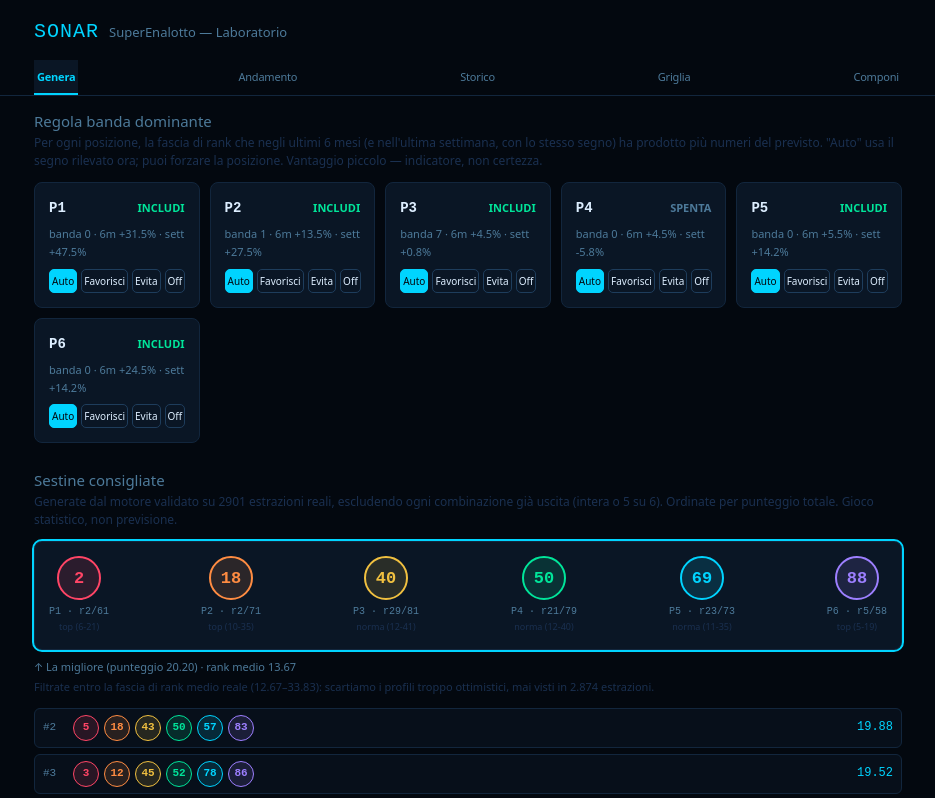
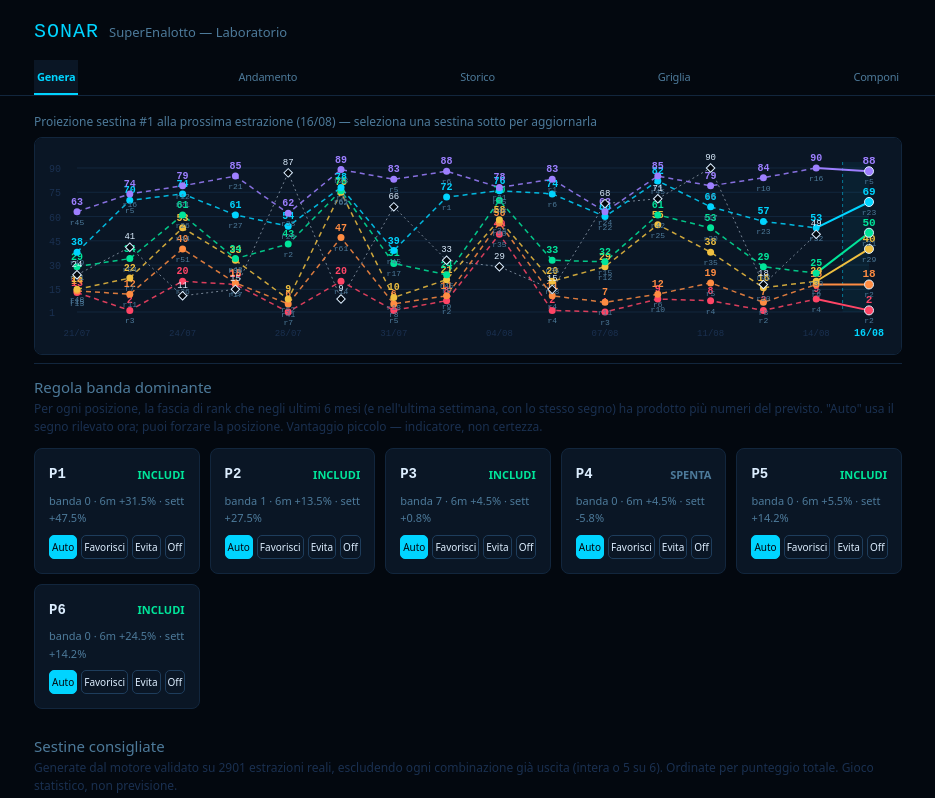
Before and after one commit to jamesnuvola/Superenalotto, a React (Vite) app: page / in a window 1280 px wide. Shown: the top 798 px of the page, without its empty margins (172-1107 px from the left). Built offline with nearby package versions, Linux system fonts and the light colour scheme.

Commit message:
Add files via upload

```diff
--- a/src/components/Andamento.jsx
+++ b/src/components/Andamento.jsx
@@ -1,63 +1,25 @@
 import { useMemo } from 'react'
-import { v, P, styles, MONO } from '../utils/constants'
-import { actualRank, POSITION_LABELS } from '../engine/scoring'
-import PosizioniChart from './PosizioniChart'
-
-const LOOKBACK = 15
-
-function jollyHistory(draws) {
-  return draws.map(d => [d[0], d[1], [d[3]]])
-}
-
-// Ultime LOOKBACK estrazioni in ordine cronologico (sx→dx).
-// Per ogni posizione P1..P6 e per il Jolly: numero estratto + rank walk-forward.
-function computeSeries(draws) {
-  const n = draws.length
-  const startIdx = Math.max(1, n - LOOKBACK)
-  const jHistory = jollyHistory(draws)
-
-  const dates = []
-  const posValues = [[], [], [], [], [], []]
-  const posRanks = [[], [], [], [], [], []]
-  const jollyValues = []
-
-  for (let t = startIdx; t < n; t++) {
-    const history = draws.slice(0, t)
-    dates.push(draws[t][0].slice(0, 5)) // dd/mm
-    for (let p = 0; p < 6; p++) {
-      const num = draws[t][2][p]
-      posValues[p].push(num)
-      posRanks[p].push(actualRank(history, p, num).rank)
-    }
-    jollyValues.push(draws[t][3])
-  }
-  return { dates, posValues, posRanks, jollyValues }
-}
+import { P, styles } from '../utils/constants'
+import { POSITION_LABELS } from '../engine/scoring'
+import PosizioniChart, { historicalSeries } from './PosizioniChart'
 
 export default function Andamento({ draws }) {
-  const { dates, posValues, posRanks, jollyValues } = useMemo(() => computeSeries(draws), [draws])
+  const hs = useMemo(() => historicalSeries(draws, 15), [draws])
 
+  const columns = hs.dates.map(d => ({ label: d }))
   const lines = POSITION_LABELS.map((label, p) => ({
-    label,
-    color: P[p],
-    values: posValues[p],
-    ranks: posRanks[p]
+    label, color: P[p], values: hs.posValues[p], ranks: hs.posRanks[p]
   }))
 
   return (
     <div>
       <section style={styles.section}>
-        <h2 style={styles.h2}>Andamento — ultime {dates.length} estrazioni</h2>
+        <h2 style={styles.h2}>Andamento — ultime {hs.dates.length} estrazioni</h2>
         <p style={styles.caption}>
           Una linea tratteggiata per posizione (P1→P6, dal numero più basso al più alto in ogni
-          estrazione). Sopra ogni punto il numero estratto, sotto il suo rank (posizione nella
-          classifica dei candidati, walk-forward). Il Jolly è marcato a parte, a rombi.
+          estrazione). Sopra ogni punto il numero estratto, sotto il suo rank. Il Jolly è a rombi.
         </p>
-        <PosizioniChart
-          xLabels={dates}
-          lines={lines}
-          jolly={{ values: jollyValues }}
-        />
+        <PosizioniChart columns={columns} lines={lines} jolly={{ values: hs.jollyValues }} />
       </section>
     </div>
   )
--- a/src/components/Componi.jsx
+++ b/src/components/Componi.jsx
@@ -1,11 +1,11 @@
 import { useMemo, useState } from 'react'
 import { v, P, styles, ballStyle, MONO } from '../utils/constants'
-import { actualRank, POSITION_LABELS } from '../engine/scoring'
+import { actualRank } from '../engine/scoring'
 import { bandaDiRank } from '../engine/dominant-band'
-import PosizioniChart from './PosizioniChart'
+import PosizioniChart, { historicalSeries, stimaProssimaData } from './PosizioniChart'
+import { buildProjection } from './proiezione'
 
 function parseDataIT(s) { const [g, m, a] = s.split('/').map(Number); return { mese: m, anno: a } }
-
 function usciteMese(draws, num) {
   const now = new Date(), m = now.getMonth() + 1, a = now.getFullYear()
   return draws.filter(d => { const { mese, anno } = parseDataIT(d[0]); return mese === m && anno === a && d[2].includes(num) }).length
@@ -17,27 +17,25 @@ function distanza(draws, position, num) {
 
 export default function Componi({ draws }) {
   const [inputs, setInputs] = useState(['', '', '', '', '', ''])
+  const hs = useMemo(() => historicalSeries(draws, 15), [draws])
+  const futureLabel = useMemo(() => stimaProssimaData(draws), [draws])
 
   const numeri = inputs.map(x => parseInt(x, 10))
   const validi = numeri.every(n => Number.isInteger(n) && n >= 1 && n <= 90)
   const duplicati = validi && new Set(numeri).size !== 6
 
-  // Numeri validi inseriti finora (anche parziali), ordinati crescenti:
-  // ogni numero occupa la prossima posizione P1..Pk. Così il grafico si
-  // "compila" a ogni numero digitato, coerente col motore (posizione = ordine crescente).
+  // Numeri validi finora (anche parziali), ordinati crescenti → posizione P1..Pk.
   const parziale = useMemo(() => {
     const vals = numeri.filter(n => Number.isInteger(n) && n >= 1 && n <= 90).sort((a, b) => a - b)
     const values = new Array(6).fill(null)
     const ranks = new Array(6).fill(null)
-    vals.slice(0, 6).forEach((num, p) => {
-      values[p] = num
-      ranks[p] = actualRank(draws, p, num).rank
-    })
+    vals.slice(0, 6).forEach((num, p) => { values[p] = num; ranks[p] = actualRank(draws, p, num).rank })
     return { values, ranks }
   }, [numeri.join(','), draws])
 
+  const proj = useMemo(() => buildProjection(hs, futureLabel, parziale.values, parziale.ranks), [hs, futureLabel, parziale])
+
   const ordinati = validi && !duplicati ? [...numeri].sort((a, b) => a - b) : null
-
   const dettaglio = useMemo(() => {
     if (!ordinati) return null
     const atteso = (draws.length * 6) / 90
@@ -49,19 +47,20 @@ export default function Componi({ draws }) {
   }, [ordinati, draws])
 
   const change = (i, val) => { const nx = [...inputs]; nx[i] = val.replace(/[^0-9]/g, ''); setInputs(nx) }
-  const almenoUno = parziale.values.some(x => x != null)
 
   return (
     <div>
       <section style={styles.section}>
         <h2 style={styles.h2}>Componi la tua sestina</h2>
         <p style={styles.caption}>
-          Inserisci 6 numeri (1–90, tutti diversi). Vengono valutati in ordine crescente — lo stesso
-          ordine con cui il motore osserva P1→P6. Il grafico aggiunge un punto a ogni numero, col
-          valore sopra e il rank sotto.
+          Inserisci 6 numeri (1–90, tutti diversi). Il grafico mostra le ultime 15 estrazioni e proietta
+          i tuoi numeri per posizione nella colonna futura ({futureLabel}): vedi come si sposterebbero
+          le linee alla prossima estrazione. Ogni numero digitato prolunga la sua linea.
         </p>
 
-        <div style={{ display: 'flex', gap: 10, flexWrap: 'wrap', marginBottom: 14 }}>
+        <PosizioniChart columns={proj.columns} lines={proj.lines} jolly={proj.jolly} />
+
+        <div style={{ display: 'flex', gap: 10, flexWrap: 'wrap', margin: '14px 0' }}>
           {inputs.map((val, i) => (
             <div key={i} style={{ textAlign: 'center' }}>
               <div style={{ fontSize: 11, color: v.muted, marginBottom: 4 }}>N. {i + 1}</div>
@@ -76,17 +75,9 @@ export default function Componi({ draws }) {
 
         {duplicati && <p style={{ color: v.hot, fontSize: 13 }}>I 6 numeri devono essere tutti diversi.</p>}
 
-        {almenoUno && (
-          <PosizioniChart
-            xLabels={POSITION_LABELS}
-            lines={[{ label: 'Sestina', color: v.accent, values: parziale.values, ranks: parziale.ranks }]}
-            legend={false}
-          />
-        )}
-
         {dettaglio && (
           <>
-            <div style={{ ...styles.card, display: 'flex', gap: 8, flexWrap: 'wrap', justifyContent: 'space-between', marginTop: 12 }}>
+            <div style={{ ...styles.card, display: 'flex', gap: 8, flexWrap: 'wrap', justifyContent: 'space-between' }}>
               {dettaglio.map((d, i) => (
                 <div key={i} style={{ textAlign: 'center' }}>
                   <span style={{ ...ballStyle(P[i % 6], 44, 17), margin: '0 auto' }}>{d.num}</span>
--- a/src/components/Genera.jsx
+++ b/src/components/Genera.jsx
@@ -1,9 +1,10 @@
 import { useMemo, useState } from 'react'
-import { v, P, styles, ballStyle, MONO } from '../utils/theme'
+import { v, P, styles, ballStyle, MONO } from '../utils/constants'
 import { generateTopSestine, HISTORICAL_AVG_RANK, RANK_BANDS_BY_POSITION } from '../engine/multigen'
 import { actualRank, POSITION_LABELS } from '../engine/scoring'
 import { statoRegolaPerPosizione } from '../engine/dominant-band'
-import Sparkline from './Sparkline'
+import PosizioniChart, { historicalSeries, stimaProssimaData } from './PosizioniChart'
+import { buildProjection } from './proiezione'
 
 const RECENT_LOOKBACK = 10
 const STATI_FORZABILI = ['AUTO', 'INCLUDI', 'ESCLUDI', 'SPENTA']
@@ -40,8 +41,25 @@ export default function Genera({ draws }) {
   const sel = topSestine[Math.min(selectedIdx, topSestine.length - 1)]
   const best = topSestine[0]
 
+  // Grafico proiezione: 15 estrazioni reali + la sestina selezionata nella colonna futura
+  const hs = useMemo(() => historicalSeries(draws, 15), [draws])
+  const futureLabel = useMemo(() => stimaProssimaData(draws), [draws])
+  const proj = useMemo(() => {
+    const nums = sel ? sel.numeri : new Array(6).fill(null)
+    const ranks = sel ? sel.dettaglio.map(d => d.rank) : new Array(6).fill(null)
+    return buildProjection(hs, futureLabel, nums, ranks)
+  }, [hs, futureLabel, sel])
+
   return (
     <div>
+      {/* Grafico proiezione, compatto e bloccato in cima */}
+      <div style={{ position: 'sticky', top: 0, zIndex: 10, background: v.bg, paddingBottom: 8, marginBottom: 14, borderBottom: `1px solid ${v.border}` }}>
+        <div style={{ fontSize: 12, color: v.muted, margin: '0 0 6px' }}>
+          Proiezione sestina #{selectedIdx + 1} alla prossima estrazione ({futureLabel}) — seleziona una sestina sotto per aggiornarla
+        </div>
+        <PosizioniChart columns={proj.columns} lines={proj.lines} jolly={proj.jolly} height={200} legend={false} />
+      </div>
+
       {/* Regola banda dominante */}
       <section style={styles.section}>
         <h2 style={styles.h2}>Regola banda dominante</h2>
@@ -147,16 +165,6 @@ export default function Genera({ draws }) {
           })}
         </div>
 
-        {sel && (
-          <div style={{ marginTop: 14 }}>
-            <div style={{ fontSize: 12, color: v.muted, marginBottom: 4 }}>
-              Rank per posizione della sestina #{selectedIdx + 1} (più in alto = più atteso)
-            </div>
-            <div style={styles.card}>
-              <Sparkline values={sel.dettaglio.map(d => d.rank)} labels={POSITION_LABELS} color={v.accent} invertY yMin={1} />
-            </div>
-          </div>
-        )}
       </section>
 
       {/* Ultime estrazioni */}
--- a/src/components/PosizioniChart.jsx
+++ b/src/components/PosizioniChart.jsx
@@ -1,77 +1,130 @@
-import { v, P, MONO } from '../utils/constants'
+import { v, MONO } from '../utils/constants'
+import { actualRank } from '../engine/scoring'
 
-// Grafico a griglia 1–90 fedele al vecchio index: una linea tratteggiata per
-// serie (P1→P6), punti con etichetta del valore estratto e, sotto, il rank.
-// Riutilizzato da Andamento (asse x = date, 6 serie + Jolly) e da Componi
-// (asse x = P1..P6, una sola serie che si riempie a ogni numero inserito).
+// Grafico a griglia 1–90 fedele al vecchio index, con supporto alla COLONNA
+// FUTURA: le linee P1→P6 delle ultime estrazioni si prolungano fino a una
+// colonna extra (la prossima data stimata) dove atterrano i numeri proiettati
+// per posizione — così si vede come il grafico "si sposterebbe".
 //
 // Props:
-//  width, height      dimensioni SVG (default come l'originale)
-//  xLabels            etichette asse x (una per colonna)
-//  lines              [{ color, values:[n|null], ranks?:[n|null], dash, width, opacity, showLabels }]
-//  jolly              { values:[n|null] } opzionale, reso a rombi
-//  legend             true/false
+//  columns   [{ label, future? }]      colonne asse x (l'ultima con future:true)
+//  lines     [{ color, label, values:[n|null], ranks?:[n|null] }]  values allineati a columns
+//  jolly     { values:[n|null] }        opzionale (niente proiezione sul jolly)
+//  height    altezza SVG (usa 200 per la versione compatta/sticky)
+//  legend    true/false
 
-const W_DEF = 860
+const W = 860
 const H_DEF = 420
-const MARGIN = { left: 34, right: 34, top: 22, bottom: 34 }
+const M = { left: 34, right: 34, top: 22, bottom: 34 }
 
-export default function PosizioniChart({
-  xLabels = [],
-  lines = [],
-  jolly = null,
-  width = W_DEF,
-  height = H_DEF,
-  legend = true
-}) {
-  const n = xLabels.length
+// Stima la prossima data di estrazione dal ritmo reale delle ultime estrazioni.
+export function stimaProssimaData(draws) {
+  const parse = s => { const [g, m, a] = s.split('/').map(Number); return new Date(a, m - 1, g) }
+  const fmt = d => `${String(d.getDate()).padStart(2, '0')}/${String(d.getMonth() + 1).padStart(2, '0')}`
+  const recent = draws.slice(-9).map(d => parse(d[0]))
+  const gaps = []
+  for (let i = 1; i < recent.length; i++) gaps.push(Math.round((recent[i] - recent[i - 1]) / 86400000))
+  gaps.sort((a, b) => a - b)
+  const median = gaps.length ? gaps[Math.floor(gaps.length / 2)] : 2
+  const last = parse(draws[draws.length - 1][0])
+  const next = new Date(last.getTime() + Math.max(1, median) * 86400000)
+  return fmt(next)
+}
+
+// Serie storiche (ultime `lookback` estrazioni) pronte per il grafico:
+// per ogni posizione P1..P6 il numero estratto e il rank walk-forward, più
+// il Jolly. Restituisce anche le colonne (date) già formattate.
+export function historicalSeries(draws, lookback = 15) {
+  const n = draws.length
+  const startIdx = Math.max(1, n - lookback)
+  const jHist = draws.map(d => [d[0], d[1], [d[3]]])
+  const dates = []
+  const posValues = [[], [], [], [], [], []]
+  const posRanks = [[], [], [], [], [], []]
+  const jollyValues = []
+  for (let t = startIdx; t < n; t++) {
+    const history = draws.slice(0, t)
+    dates.push(draws[t][0].slice(0, 5))
+    for (let p = 0; p < 6; p++) {
+      const num = draws[t][2][p]
+      posValues[p].push(num)
+      posRanks[p].push(actualRank(history, p, num).rank)
+    }
+    jollyValues.push(draws[t][3])
+  }
+  return { dates, posValues, posRanks, jollyValues }
+}
+
+export default function PosizioniChart({ columns = [], lines = [], jolly = null, height = H_DEF, legend = true }) {
+  const n = columns.length
+  const futureIdx = columns.findIndex(c => c.future)
   const gridVals = [1, 15, 30, 45, 60, 75, 90]
 
-  // x per colonna i, y per valore 1..90
-  const tx = i => (n <= 1 ? MARGIN.left + (W_DEF - MARGIN.left - MARGIN.right) / 2 : MARGIN.left + (i / (n - 1)) * (width - MARGIN.left - MARGIN.right))
-  const cy = val => height - MARGIN.bottom - ((val - 1) / 89) * (height - MARGIN.top - MARGIN.bottom)
+  const tx = i => (n <= 1 ? M.left + (W - M.left - M.right) / 2 : M.left + (i / (n - 1)) * (W - M.left - M.right))
+  const cy = val => height - M.bottom - ((val - 1) / 89) * (height - M.top - M.bottom)
 
-  const polyPoints = values =>
+  const dividerX = futureIdx > 0 ? (tx(futureIdx - 1) + tx(futureIdx)) / 2 : null
+
+  // punti reali (colonne non-future) per la polyline tratteggiata
+  const realPoly = values =>
     values
-      .map((val, i) => (val == null ? null : `${tx(i)},${cy(val)}`))
+      .map((val, i) => (!columns[i].future && val != null ? `${tx(i)},${cy(val)}` : null))
       .filter(Boolean)
       .join(' ')
 
+  const lastRealPoint = values => {
+    for (let i = (futureIdx === -1 ? n : futureIdx) - 1; i >= 0; i--) {
+      if (values[i] != null) return { x: tx(i), y: cy(values[i]) }
+    }
+    return null
+  }
+
   return (
     <div style={{ background: v.card, border: `1px solid ${v.border}`, borderRadius: 8, padding: 8, overflowX: 'auto' }}>
-      <svg width={width} height={height} style={{ display: 'block', minWidth: width }}>
-        {/* griglia orizzontale + etichette valore */}
+      <svg width={W} height={height} style={{ display: 'block', minWidth: W }}>
+        {/* griglia orizzontale + valori */}
         {gridVals.map(val => (
           <g key={val}>
-            <line x1={MARGIN.left} x2={width - MARGIN.right} y1={cy(val)} y2={cy(val)} stroke={v.border} strokeWidth={1} />
+            <line x1={M.left} x2={W - M.right} y1={cy(val)} y2={cy(val)} stroke={v.border} strokeWidth={1} />
             <text x={6} y={cy(val) + 4} fill={v.dim} fontSize={10} fontFamily={MONO}>{val}</text>
           </g>
         ))}
 
+        {/* separatore + banda colonna futura */}
+        {dividerX != null && (
+          <g>
+            <rect x={dividerX} y={M.top - 6} width={W - M.right - dividerX} height={height - M.top - M.bottom + 6} fill={v.accent} opacity={0.05} />
+            <line x1={dividerX} x2={dividerX} y1={M.top - 6} y2={height - M.bottom} stroke={v.accent} strokeWidth={1} strokeDasharray="3,3" opacity={0.5} />
+          </g>
+        )}
+
         {/* etichette asse x */}
-        {xLabels.map((lab, i) =>
-          (i % 2 === 0 || n <= 8) ? (
-            <text key={i} x={tx(i)} y={height - 10} fill={v.dim} fontSize={9} fontFamily={MONO} textAnchor="middle">{lab}</text>
+        {columns.map((c, i) =>
+          (c.future || i % 2 === 0 || n <= 8) ? (
+            <text key={i} x={tx(i)} y={height - 10} fill={c.future ? v.accent : v.dim} fontSize={c.future ? 10 : 9} fontFamily={MONO} fontWeight={c.future ? 700 : 400} textAnchor="middle">
+              {c.label}
+            </text>
           ) : null
         )}
 
-        {/* linea Jolly (sotto, tenue) */}
+        {/* jolly (tenue, solo storico) */}
         {jolly && (
-          <polyline points={polyPoints(jolly.values)} fill="none" stroke={v.text} strokeWidth={1} strokeDasharray="2,3" opacity={0.5} />
+          <polyline points={realPoly(jolly.values)} fill="none" stroke={v.text} strokeWidth={1} strokeDasharray="2,3" opacity={0.5} />
         )}
 
-        {/* linee delle serie */}
-        {lines.map((ln, li) => (
-          <polyline
-            key={li}
-            points={polyPoints(ln.values)}
-            fill="none"
-            stroke={ln.color}
-            strokeWidth={ln.width ?? 1.5}
-            strokeDasharray={ln.dash ?? '5,4'}
-            opacity={ln.opacity ?? 0.85}
-          />
-        ))}
+        {/* linee: storico tratteggiato + segmento di proiezione pieno */}
+        {lines.map((ln, li) => {
+          const fv = futureIdx >= 0 ? ln.values[futureIdx] : null
+          const lrp = lastRealPoint(ln.values)
+          return (
+            <g key={li}>
+              <polyline points={realPoly(ln.values)} fill="none" stroke={ln.color} strokeWidth={1.5} strokeDasharray="5,4" opacity={0.85} />
+              {fv != null && lrp && (
+                <line x1={lrp.x} y1={lrp.y} x2={tx(futureIdx)} y2={cy(fv)} stroke={ln.color} strokeWidth={2} opacity={1} />
+              )}
+            </g>
+          )
+        })}
 
         {/* punti + etichette (numero sopra, rank sotto) */}
         {lines.map((ln, li) =>
@@ -79,12 +132,11 @@ export default function PosizioniChart({
             if (val == null) return null
             const x = tx(i), y = cy(val)
             const rank = ln.ranks ? ln.ranks[i] : null
+            const isFuture = columns[i].future
             return (
               <g key={`${li}-${i}`}>
-                <circle cx={x} cy={y} r={3.5} fill={ln.color} />
-                {ln.showLabels !== false && (
-                  <text x={x} y={y - 7} fill={ln.color} fontSize={10} fontFamily={MONO} fontWeight={600} textAnchor="middle">{val}</text>
-                )}
+                <circle cx={x} cy={y} r={isFuture ? 4.5 : 3.5} fill={ln.color} stroke={isFuture ? v.text : 'none'} strokeWidth={isFuture ? 1 : 0} />
+                <text x={x} y={y - 7} fill={ln.color} fontSize={isFuture ? 11 : 10} fontFamily={MONO} fontWeight={isFuture ? 700 : 600} textAnchor="middle">{val}</text>
                 {rank != null && (
                   <text x={x} y={y + 13} fill={v.muted} fontSize={8} fontFamily={MONO} textAnchor="middle">r{rank}</text>
                 )}
@@ -93,9 +145,9 @@ export default function PosizioniChart({
           })
         )}
 
-        {/* marcatori Jolly a rombo */}
+        {/* marcatori jolly a rombo (solo storico) */}
         {jolly && jolly.values.map((val, i) => {
-          if (val == null) return null
+          if (val == null || columns[i].future) return null
           const x = tx(i), y = cy(val)
           return (
             <g key={`j-${i}`}>
--- /dev/null
+++ b/src/components/proiezione.js
@@ -0,0 +1,17 @@
+// Costruisce columns + lines per PosizioniChart: 15 estrazioni reali + 1
+// colonna futura con la sestina proiettata (numeri per posizione + rank).
+// futureNums / futureRanks: array di 6 (null ammesso, per l'inserimento parziale).
+import { P } from '../utils/constants'
+import { POSITION_LABELS } from '../engine/scoring'
+
+export function buildProjection(hs, futureLabel, futureNums, futureRanks) {
+  const columns = [...hs.dates.map(d => ({ label: d })), { label: futureLabel, future: true }]
+  const lines = POSITION_LABELS.map((label, p) => ({
+    label,
+    color: P[p],
+    values: [...hs.posValues[p], futureNums[p] ?? null],
+    ranks: [...hs.posRanks[p], futureRanks[p] ?? null]
+  }))
+  const jolly = { values: [...hs.jollyValues, null] }
+  return { columns, lines, jolly }
+}
```
